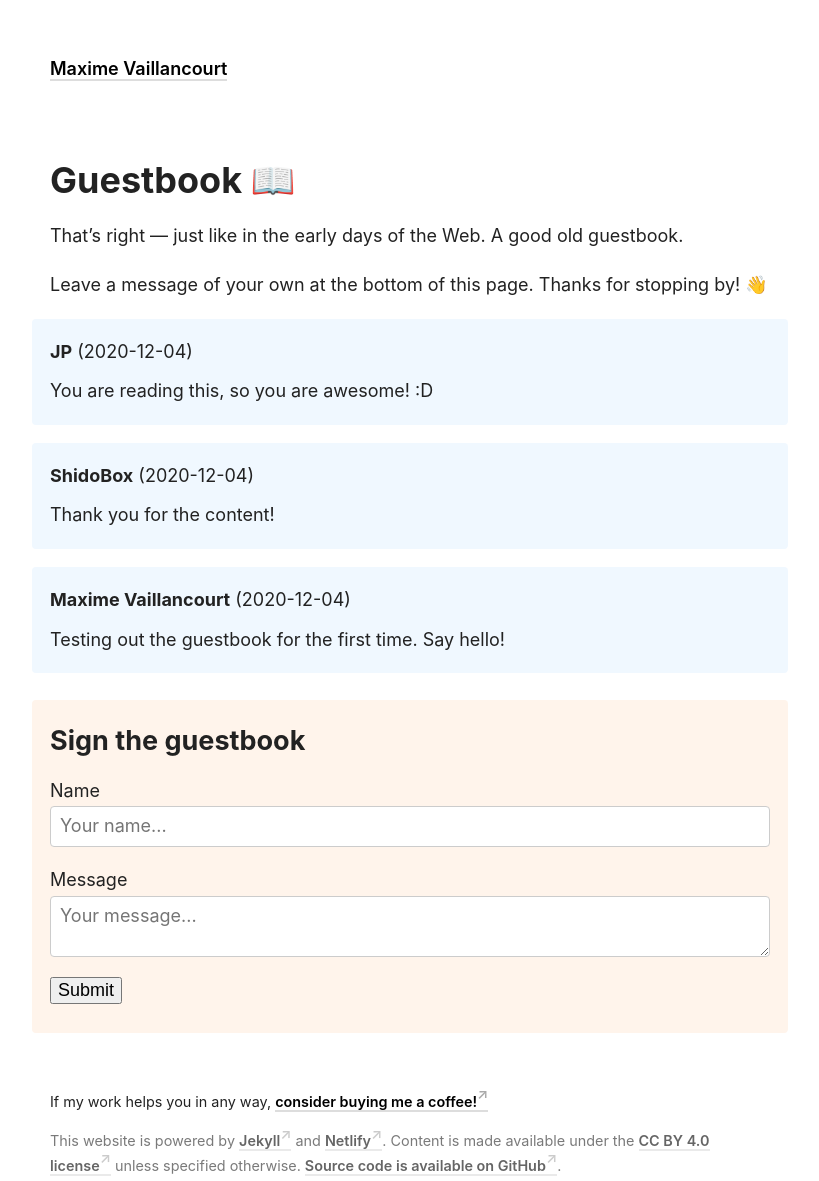
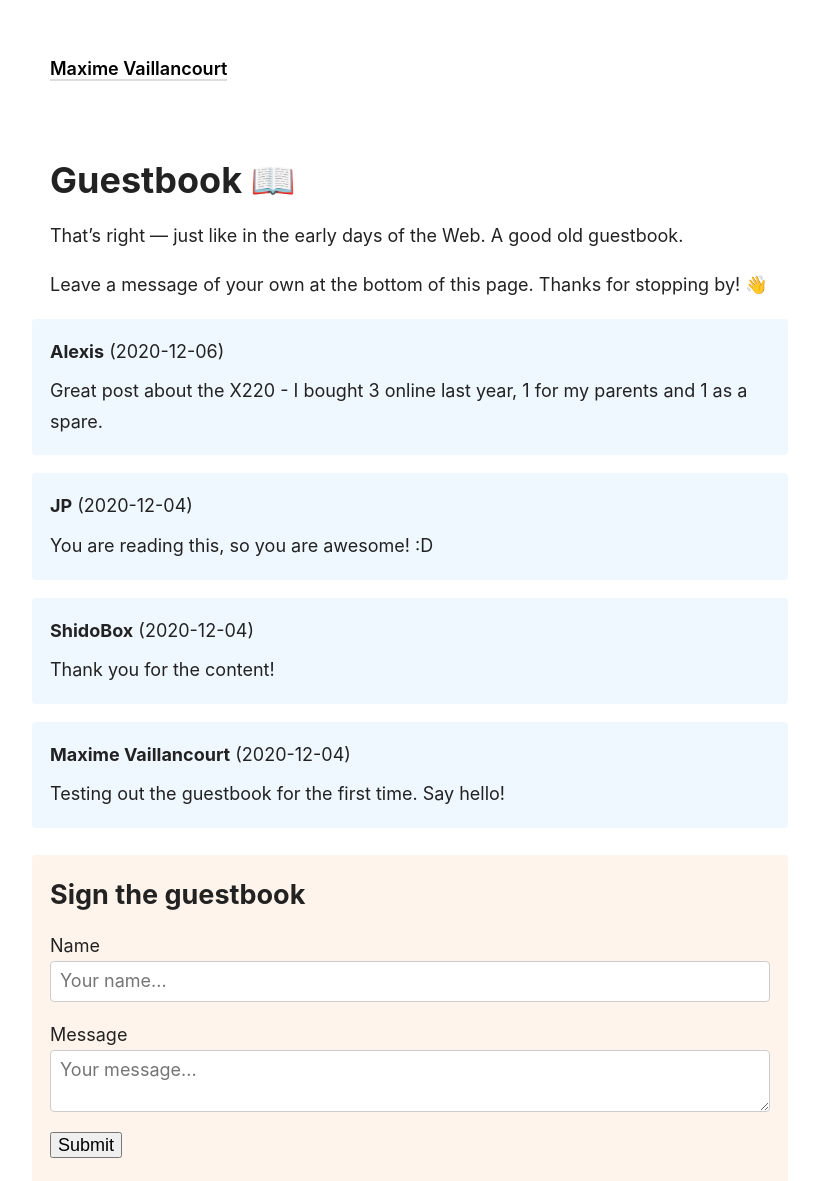
Before and after one commit to maximevaillancourt/maximevaillancourt.github.io, a Jekyll site: the page built from _pages/guestbook.md, in a window 1280 px wide, cut to the strip 0-1181 px from the top of the page. Shown: the whole strip, without its empty margins (230-1049 px from the left). Built offline with Jekyll 4.4.1, drawn with Linux system fonts in a browser that asks for light colours.

Commit message:
Add guestbook entry from Alexis

```diff
--- a/_data/guestbook_messages.yml
+++ b/_data/guestbook_messages.yml
@@ -11,3 +11,8 @@
   author: JP
   timestamp: '2020-12-04T15:42:25+00:00'
   body: You are reading this, so you are awesome! :D
+- netlify_submission_id: 5fcd70220ce050bccaff47e3
+  author: Alexis
+  timestamp: '2020-12-06T23:58:26+00:00'
+  body: Great post about the X220 - I bought 3 online last year, 1 for my parents
+    and 1 as a spare.
```
